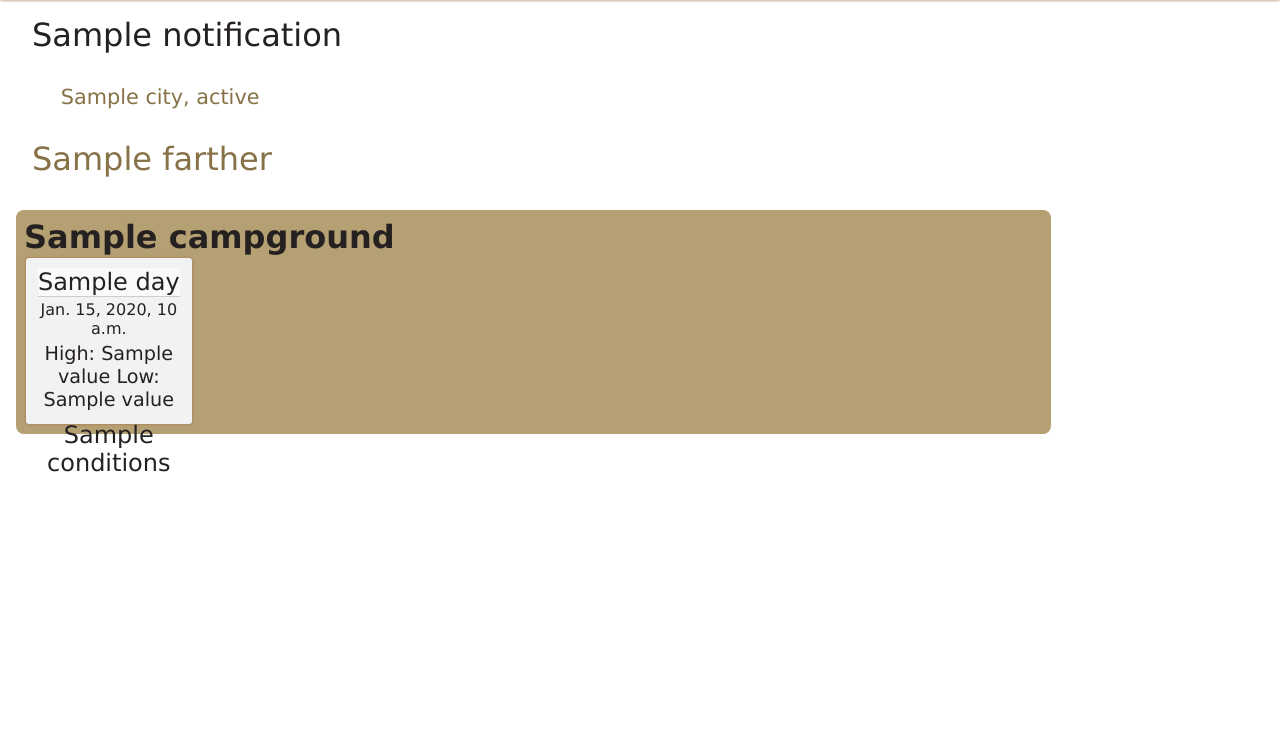
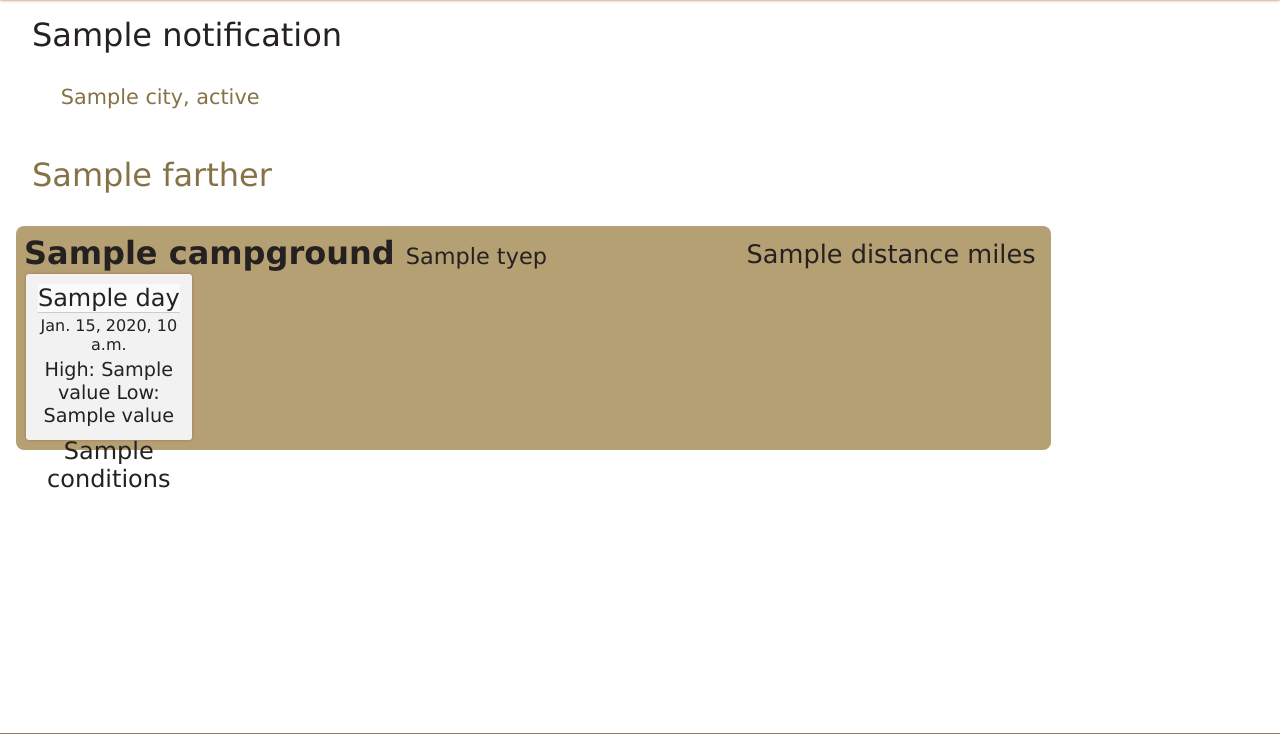
Before and after one commit to jomogalla/campclimate, a Django app: template templates/camp.html in a window 1280 px wide. Shown: the part 66-800 px from the top of the page. Run offline with Django 3.2, Linux system fonts and the light colour scheme; tables that the repository leaves empty hold one stand-in row (values such as "Sample post"); the template is opened without the code that fills it: values that come from a table or form of the project are taken from there, most other values are stand-ins (such as "Sample title", 1, 10 or a date in 2020).

Commit message:
fixed two word city bug, added more campground types to the humanizer, and updated the css

```diff
--- a/templates/camp.html
+++ b/templates/camp.html
@@ -6,9 +6,10 @@
   href="{{ STATIC_URL }}/static/images/favicon.ico" />
 	<link rel="stylesheet" type="text/css" href="{{ STATIC_URL }}/static/styles.css">
 <script type="text/javascript" src="{{ STATIC_URL }}/static/jquery-1.8.3.min.js"></script>
-<script type="text/javascript" src="{{ STATIC_URL }}/static/jquery-ui-1.9.2.custom.min.js"></script>
+<!-- <script type="text/javascript" src="{{ STATIC_URL }}/static/jquery-ui-1.9.2.custom.min.js"></script> -->
 <script type="text/javascript">
 	$(function(){
+		// spinning animation hack
 		$("#goButton").click(function(){
 			$("#content").hide();
 			$("#spinner").show();
@@ -24,31 +25,34 @@
 			// 	},
 			// });
 		});
+		// toggling data shown
 		$("#infoToggle").toggle(function(){
 			//add all the data
 			$(".infoBlob").addClass('large')
 			$(".amenities").show()
-			$(".distance").show()
+			// $(".distance").show()
 			$("#infoToggle").text('less info')
 			.stop();
 		}, function(){
 			//remove all the data
 			$(".amenities").hide()
-			$(".distance").hide()
+			// $(".distance").hide()
 			$(".infoBlob").removeClass('large')
 			$("#infoToggle").text('more info')
 			.stop();
 		});
+		// auto search from a city list
 		$('#possibleCities li').click(function(){
 			$('#id_location').val($(this).text())
 			$('#goButton').click();
 		});
+		//auto search further
 		$('#farther').click(function(){
 			$('#id_distance').val(parseInt($('#id_distance').val()) + 10)
 			$('#goButton').click();
 		});
 
-		// WORKING
+		// WORKING OLD TOGGLE CODE
 		// $(".infoToggle").click(function(){
 
 
@@ -88,23 +92,17 @@
 				{{farther}}
 			</div>
 			{% for infoBlob in zipped %}
-				<div class="infoBlob small">
+				<div class="infoBlob">
 					<div class="cityName">
 						{% load humanize %}
 						{{infoBlob.campground.name}}
+						<span class="type">
+							{{infoBlob.campground.TYEP}}
+						</span>
 						<span class="distance">
-							{{infoBlob.campground.TYEP}} |
-							{{infoBlob.distance}} mile{{infoBlob.distance|pluralize}} |
-							{{infoBlob.campground.phone|default:"No Phone Listed"}} |
-							{{infoBlob.campground.sites|default:"No Site Data"}}
-							{%if infoBlob.campground.sites != '' %}
-								site{{infoBlob.campground.sites|pluralize}}
-							{% endif %} |
-							{{infoBlob.campground.elevation|default:"No Elevation Data"}}
-							{%if infoBlob.campground.elevation != '' %}
-								ft
-							{% endif %}
+							{{infoBlob.distance}} mile{{infoBlob.distance|pluralize}}
 						</span>
+
 
 					</div>
 	<!-- 				<span class="cityDistance">
@@ -126,6 +124,15 @@
 						{% for amenity in infoBlob.campground.amenities %}
 							<li>{{amenity}}</li>
 						{% endfor %}
+						{{infoBlob.campground.phone|default:"No Phone Listed"}} |
+						{{infoBlob.campground.sites|default:"No Site Data"}}
+						{%if infoBlob.campground.sites != '' %}
+							site{{infoBlob.campground.sites|pluralize}}
+						{% endif %} |
+						{{infoBlob.campground.elevation|default:"No Elevation Data"}}
+						{%if infoBlob.campground.elevation != '' %}
+							ft
+						{% endif %}
 						</ul>
 					</div>
 				</div>
@@ -134,5 +141,11 @@
 		<div id="spinner">
 			<img src="{{ STATIC_URL }}/static/images/spin.gif" />
 		</div>
+			<div id="debug">
+		{% for debugText in debug %}
+			| {{debugText}}
+		{% endfor %}
+
+	</div>
 	</div>
 </body>
--- a/weather/static/styles.css
+++ b/weather/static/styles.css
@@ -26,6 +26,7 @@
 	font-size: 2em;
 	cursor: pointer;
 	color: #867246;
+	display: inline-block;
 }
 .smallForm{
 	margin: 0;
@@ -105,7 +106,7 @@
 	height: 14em;
 }*/
 .large{
-	height: 16em;
+	height: 14em;
 }
 #infoToggle{
 	background-color: #fcfcfc;
@@ -146,9 +147,16 @@
 	/*text-shadow: 0 0 0.2em #A0714D;*/
 }
 .distance{
+	font-size: 0.8em;
 	font-weight: normal;
-	font-size: 0.6em;
-	display: none;
+	float: right;
+	padding-right: 0.3em;
+	margin-top: 0.2em;
+	display: inline-block;
+}
+.type{
+	font-weight: normal;
+	font-size: 0.7em;
 }
 .weatherDay{
 	background-color: #fafafa;
--- a/weather/views.py
+++ b/weather/views.py
@@ -144,7 +144,9 @@ def camp(request):
 					centerLocation = City.objects.get(name__iexact=cityName, state__iexact=stateName)
 				except ObjectDoesNotExist:
 					try:
-						# NOT WORKING IF OUR CITY HAS A SPACE IN IT
+						# concatenates the city and state name, if a city is two words, it mixes things up, this fixes that
+						if len(stateName) > 2 and len(cityName) != 0:
+							stateName = cityName + ' ' +stateName
 						possibleCityList = City.objects.filter(name__iexact=stateName)
 						notification = 'I didn\'t catch the state. Here\'s a list of cities to start with: '
 						return render_to_response('./camp.html', {'form': form, 'notification':notification, 'possibleCityList':possibleCityList, 'debug':debug})
@@ -218,20 +220,58 @@ def isThisAnInt(s):
 		return False
 
 def campHumanizer(campground):
-	if campground.TYEP == 'NF':
+	# US Federal Campgrounds
+	if campground.TYEP == 'NP':
+		campground.TYEP = 'National Park'
+	elif campground.TYEP == 'NF':
 		campground.TYEP = 'National Forest'
+	elif campground.TYEP == 'BLM':
+		campground.TYEP = 'Bureau of Land Management'
+	elif campground.TYEP == 'TVA':
+		campground.TYEP = 'Tennessee Valley Auth'
+	elif campground.TYEP == 'COE':
+		campground.TYEP = 'Army Corps of Engineers'
+	elif campground.TYEP == 'NS':
+		campground.TYEP = 'National Seashore'
+	elif campground.TYEP == 'NRA':
+		campground.TYEP = 'National Recreation Area'
+	elif campground.TYEP == 'USFW':
+		campground.TYEP = 'US Fish and Wildlife'
+	elif campground.TYEP == 'WMA':
+		campground.TYEP = 'Wildlife Management Area'
+	elif campground.TYEP == 'MIL':
+		campground.TYEP = 'Military (No Public)'
+	elif campground.TYEP == 'COE':
+		campground.TYEP = 'Corps of Engineers'
+	elif campground.TYEP == 'BOR':
+		campground.TYEP = 'Bureau of Reclamation'
+
+
+	# US State
 	elif campground.TYEP == 'SP':
 		campground.TYEP = 'State Park'
+	elif campground.TYEP == 'SF':
+		campground.TYEP = 'State Forest'
+	elif campground.TYEP == 'SRA':
+		campground.TYEP = 'State Recreation Area'
+	elif campground.TYEP == 'SPR':
+		campground.TYEP = 'State Preserve'
+	elif campground.TYEP == 'SB':
+		campground.TYEP = 'State Beach'
+	elif campground.TYEP == 'SPR':
+		campground.TYEP = 'State Preserve'
+	elif campground.TYEP == 'SFW':
+		campground.TYEP = 'State Fish & Wildlife'
+
+		# Other
 	elif campground.TYEP == 'CP':
 		campground.TYEP = 'City Park'
-	elif campground.TYEP == 'BLM':
-		campground.TYEP = 'Bureau of Land Management'
-	elif campground.TYEP == 'NP':
-		campground.TYEP = 'National Park'
-	elif campground.TYEP == 'SRA':
-		campground.TYEP = 'State Recreation Area'
-	elif campground.TYEP == 'MIL':
-		campground.TYEP = 'Military (No Public)'
+	elif campground.TYEP == 'UTIL':
+		campground.TYEP = 'Utility-owned'
+	elif campground.TYEP == 'RES':
+		campground.TYEP = 'Native American Reservation'
+	elif campground.TYEP == 'AUTH':
+		campground.TYEP = 'Authority'
 
 	#format the amenities to be human friendly
 	amenitiesList = campground.amenities.split()
```
Also changed, not shown: 1 other file.
